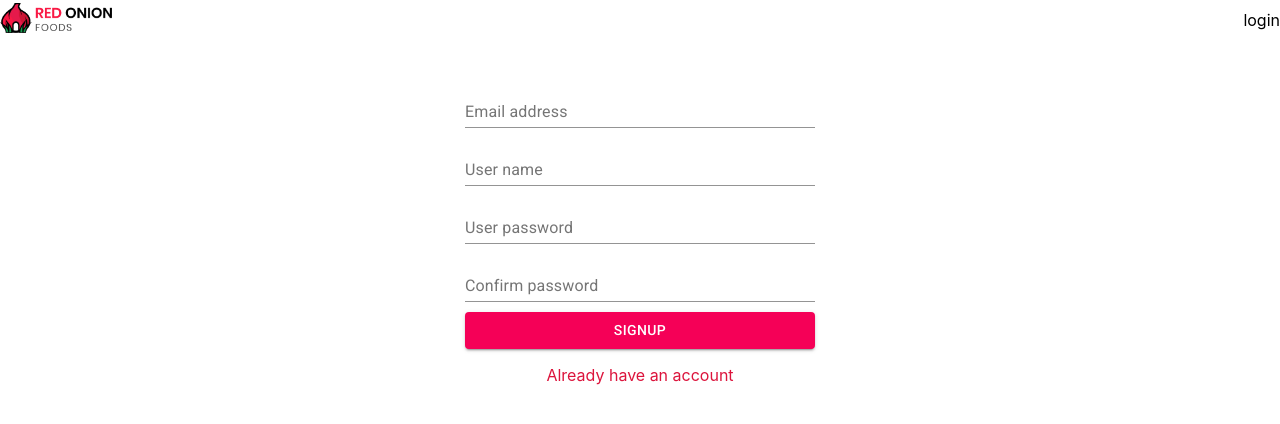
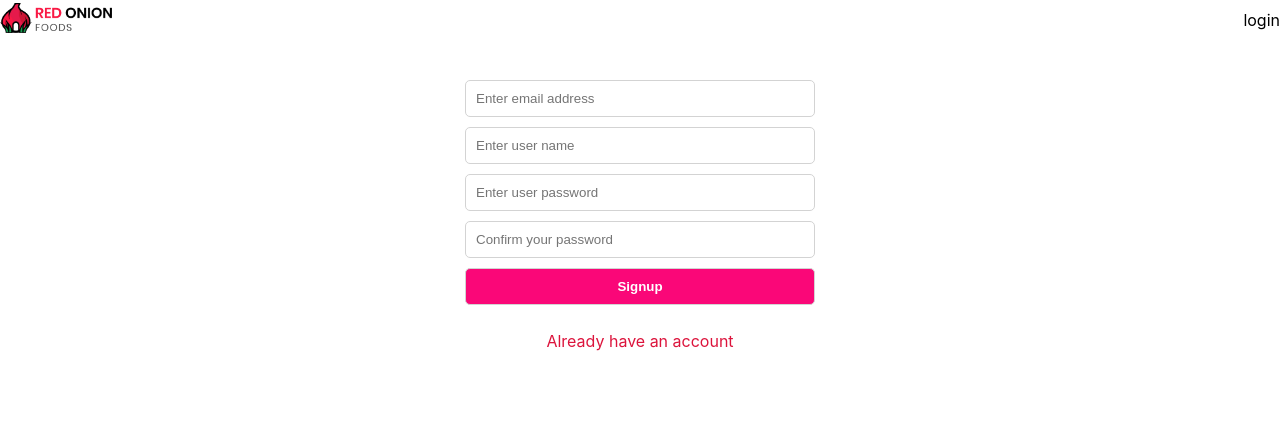
Before and after one commit to masudrana08/hot-onion-test, a React (Create React App) app: page /auth in a window 1280 px wide. Shown: the top 424 px of the page. Built offline with nearby package versions, Linux system fonts and the light colour scheme.

Commit message:
redesign for form

```diff
--- a/src/App.js
+++ b/src/App.js
@@ -1,4 +1,4 @@
-import React, { useState } from 'react';
+import React from 'react';
 import {BrowserRouter as Router, Switch, Route} from 'react-router-dom'
 import './App.css';
 import FoodDetails from './Components/FoodDetails/FoodDetails';
--- a/src/Components/Auth/Auth.css
+++ b/src/Components/Auth/Auth.css
@@ -1,7 +1,14 @@
-.form-group{
-    margin-top:40px
+.form-container input{
+    padding:10px;
+    margin-bottom:10px;
+    border:1px solid lightgray;
+    border-radius:5px
 }
-
-.form-control{
-    margin-bottom:1000px;
+.form-container input:focus{
+    outline:1px solid #fa0778;
 }
+.form-container input[type="submit"]{
+    background:#fa0778;
+    color:white;
+    font-weight:bold;
+}
--- a/src/Components/Auth/Auth.js
+++ b/src/Components/Auth/Auth.js
@@ -1,6 +1,5 @@
-import React, { useRef, useState } from 'react';
-import FormControl from '@material-ui/core/FormControl';
-import { Button, FormGroup, Input, InputLabel } from '@material-ui/core';
+import React, {  useRef, useState } from 'react';
+import {  FormGroup } from '@material-ui/core';
 import './Auth.css'
 import * as firebase from "firebase/app";
 import "firebase/auth"
@@ -11,7 +10,27 @@ const Auth = () => {
 
     const [user,setUser]=useState({})
 
-    const signupHandler=()=>{
+
+
+
+    const [submiter, setSubmiter]=useState("")
+        const submitHandler=(event)=>{
+            setSubmiter(event.target.name)
+        }
+
+        const formHandler=(event)=>{
+            event.preventDefault()
+
+            if(submiter=="signin"){
+
+                    firebase.auth().signInWithEmailAndPassword(user.email, user.password)
+                    .then(res=>{
+                        console.log(res)
+                    })
+            }
+
+
+            if(submiter=="signup"){
                 if(user.password==user.confirmPassword){
                     firebase.auth().createUserWithEmailAndPassword(user.email, user.password)
                     .then(res=>{
@@ -30,55 +49,48 @@ const Auth = () => {
                  }
                 }
 
-    const signinHandler=()=>{
-        firebase.auth().signInWithEmailAndPassword(user.email, user.password)
-        .then(res=>{
-            console.log(res)
-        })
             }
 
-console.log(user)
+
+
+
     return (
+        <form className="form-container" onSubmit={formHandler}>
             <FormGroup style={{width:"350px", margin:"auto", marginTop:"40px"}}>
-            <FormControl style={{marginBottom:"10px"}}>
-                <InputLabel htmlFor="my-input">Email address</InputLabel>
-                <Input onBlur={(event)=>setUser({...user,email:event.target.value})} variant="outlined" aria-describedby="my-helper-text"  />
-            </FormControl>
+
+            <input onBlur={(event)=>setUser({...user,email:event.target.value})} placeholder="Enter email address" required/>
+
 
             {
                 haveAccount ? ""
-                : <FormControl style={{marginBottom:"10px"}}>
-                    <InputLabel htmlFor="my-input">User name</InputLabel>
-                    <Input onBlur={(event)=>setUser({...user,username:event.target.value})} variant="outlined" id="my-input" aria-describedby="my-helper-text" />
-                  </FormControl>
+                    :<input onBlur={(event)=>setUser({...user,username:event.target.value})} placeholder="Enter user name" />
+
             }
 
-            <FormControl style={{marginBottom:"10px"}}>
-                <InputLabel htmlFor="my-input">User password</InputLabel>
-                <Input onBlur={(event)=>setUser({...user,password:event.target.value})} variant="outlined" id="my-input" aria-describedby="my-helper-text" />
-            </FormControl>
+                <input onBlur={(event)=>setUser({...user,password:event.target.value})} placeholder="Enter user password" />
+
 
             {
                 haveAccount ? ""
-                : <FormControl style={{marginBottom:"10px"}}>
-                    <InputLabel htmlFor="my-input">Confirm password</InputLabel>
-                    <Input onBlur={(event)=>setUser({...user,confirmPassword:event.target.value})} onClick={(event)=>setUser({...user,passConfError:""})} variant="outlined" id="my-input" aria-describedby="my-helper-text" />
-                  </FormControl>
+                    :<input onBlur={(event)=>setUser({...user,confirmPassword:event.target.value})} onClick={(event)=>setUser({...user,passConfError:""})} placeholder="Confirm your password" />
+
             }
             {
                 user.passConfError && <p style={{color:"red", textAlign:"center"}}>{user.passConfError}</p>
             }
 
             {
-                haveAccount ? <Button onClick={signinHandler} variant="contained" color="secondary">Signin</Button>
-                : <Button onClick={signupHandler} variant="contained" color="secondary">Signup</Button>
+                haveAccount ? <input onClick={submitHandler} name="signin" type="submit" value="Signin"/>
+                : <input onClick={submitHandler} name="signup" type="submit" value="Signup"/>
             }
+
             {
                 haveAccount ? <p onClick={()=>setHaveAccount(false)} style={{color:"#DC143C", cursor:"pointer", textAlign:"center"}}>Don't have any account</p>
 
                 : <p onClick={()=>setHaveAccount(true)} style={{color:"#DC143C",cursor:"pointer", textAlign:"center"}}>Already have an account</p>
             }
             </FormGroup>
+        </form>
     );
 };
 
--- a/src/Components/FoodDetails/FoodDetails.js
+++ b/src/Components/FoodDetails/FoodDetails.js
@@ -1,5 +1,5 @@
 import { Button, Grid } from '@material-ui/core';
-import React, { useEffect, useState } from 'react';
+import React, {  useState } from 'react';
 import { useParams } from 'react-router-dom';
 import foodData from '../../foodData'
 
--- a/src/Components/Foods/Foods.js
+++ b/src/Components/Foods/Foods.js
@@ -2,7 +2,6 @@ import React, { useState } from 'react';
 import foodData from '../../foodData'
 import Food from '../Food/Food';
 import Grid from '@material-ui/core/Grid';
-import { makeStyles } from '@material-ui/core';
 const Foods = () => {
     const [category,setCategory]=useState("lunch");
     let filteredFood=foodData.filter(food=>{
```
Lines whose indentation alone changed are shown as unchanged.
